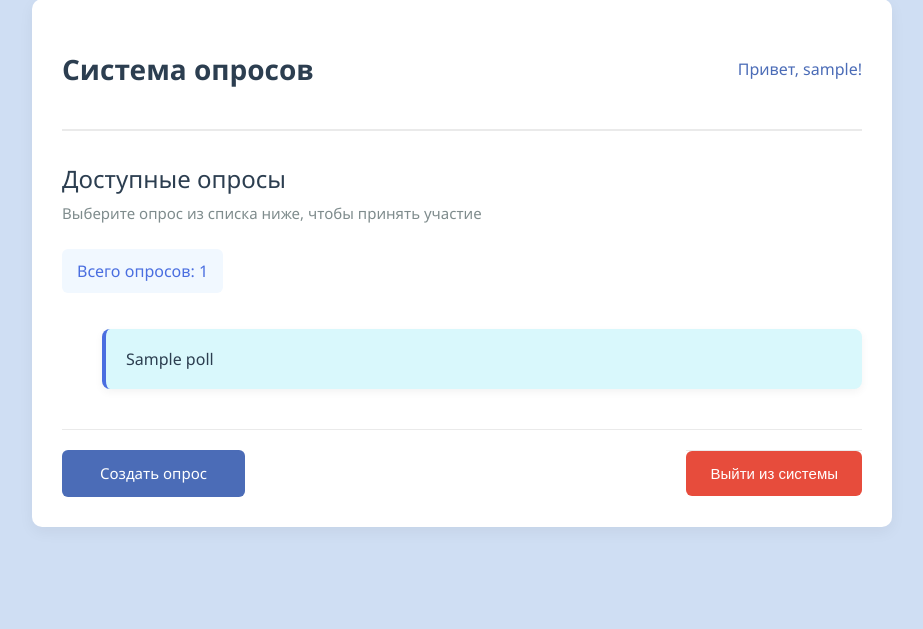
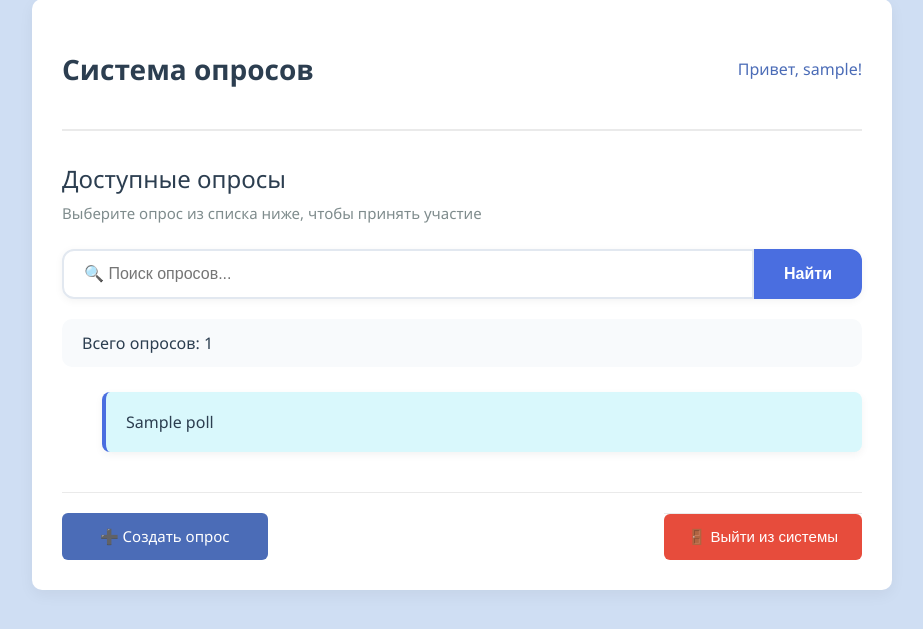
Before and after one commit to LoLk1n-maker/survey-site, a Django app: page / in a window 1280 px wide. Shown: the part 29-658 px from the top of the page, without its empty margins (178-1101 px from the left). Run offline with Django 5.2, Linux system fonts and the light colour scheme; a user stored in the database is signed in; tables that the repository leaves empty hold one stand-in row (values such as "Sample post").

Commit message:
added a search for polls

```diff
--- a/static/css/Home.css
+++ b/static/css/Home.css
@@ -169,3 +169,154 @@ body {
 .logout-form {
     margin: 0;
 }
+
+/* ===== ПОИСКОВАЯ СТРОКА ===== */
+.search-section {
+    margin: 25px 0 20px;
+}
+
+.search-form {
+    width: 100%;
+}
+
+.search-wrapper {
+    display: flex;
+    align-items: center;
+    position: relative;
+    background: white;
+    border-radius: 12px;
+    box-shadow: 0 2px 8px rgba(0, 0, 0, 0.05);
+    transition: box-shadow 0.2s;
+}
+
+.search-wrapper:focus-within {
+    box-shadow: 0 4px 12px rgba(74, 110, 224, 0.15);
+    border-color: #4a6ee0;
+}
+
+.search-input {
+    flex: 1;
+    padding: 14px 20px;
+    border: 2px solid #e2e8f0;
+    border-radius: 12px 0 0 12px;
+    font-size: 16px;
+    outline: none;
+    transition: all 0.2s;
+}
+
+.search-input:focus {
+    border-color: #4a6ee0;
+    border-right-color: #e2e8f0;
+}
+
+.search-btn {
+    padding: 14px 28px;
+    background: #4a6ee0;
+    color: white;
+    border: 2px solid #4a6ee0;
+    border-radius: 0 12px 12px 0;
+    font-size: 16px;
+    font-weight: 600;
+    cursor: pointer;
+    transition: all 0.2s;
+    white-space: nowrap;
+}
+
+.search-btn:hover {
+    background: #3a5ed0;
+    border-color: #3a5ed0;
+}
+
+.clear-search {
+    position: absolute;
+    right: 120px;
+    color: #94a3b8;
+    text-decoration: none;
+    font-size: 18px;
+    padding: 0 10px;
+}
+
+.clear-search:hover {
+    color: #e74c3c;
+}
+
+/* ===== СТАТИСТИКА ПОИСКА ===== */
+.poll-count {
+    background-color: #f8fafc;
+    padding: 12px 20px;
+    border-radius: 10px;
+    margin-bottom: 25px;
+    display: flex;
+    align-items: center;
+    gap: 10px;
+    color: #2c3e50;
+    font-weight: 500;
+    flex-wrap: wrap;
+}
+
+.search-query {
+    background: #4a6ee0;
+    color: white;
+    padding: 4px 12px;
+    border-radius: 20px;
+    font-size: 13px;
+    font-weight: normal;
+}
+
+/* ===== ПОДСВЕТКА РЕЗУЛЬТАТОВ ===== */
+.match-info {
+    display: inline-block;
+    margin-left: 12px;
+    padding: 3px 10px;
+    background: #fff3cd;
+    color: #856404;
+    border-radius: 20px;
+    font-size: 12px;
+    font-weight: normal;
+}
+
+.poll-item {
+    transition: all 0.2s;
+}
+
+.poll-item:hover .match-info {
+    background: #ffe69c;
+}
+
+/* ===== ПУСТЫЕ РЕЗУЛЬТАТЫ ===== */
+.empty-state {
+    text-align: center;
+    padding: 50px 20px;
+    background: #f8fafc;
+    border-radius: 16px;
+    margin: 20px 0;
+}
+
+.empty-state h3 {
+    font-size: 22px;
+    color: #2c3e50;
+    margin-bottom: 12px;
+}
+
+.empty-state p {
+    color: #64748b;
+    margin-bottom: 20px;
+    font-size: 16px;
+}
+
+.reset-search {
+    display: inline-block;
+    padding: 12px 28px;
+    background: #4a6ee0;
+    color: white;
+    text-decoration: none;
+    border-radius: 10px;
+    font-weight: 600;
+    transition: all 0.2s;
+}
+
+.reset-search:hover {
+    background: #3a5ed0;
+    transform: translateY(-2px);
+    box-shadow: 0 4px 12px rgba(74, 110, 224, 0.3);
+}
--- a/survey_game/templates/Home.html
+++ b/survey_game/templates/Home.html
@@ -20,31 +20,71 @@
         <div class="page-title">Доступные опросы</div>
         <div class="page-subtitle">Выберите опрос из списка ниже, чтобы принять участие</div>
 
-        <div class="poll-count">Всего опросов: {{ polls|length }}</div>
+        <!-- ПОИСКОВАЯ СТРОКА -->
+        <div class="search-section">
+            <form method="get" action="{% url 'home' %}" class="search-form">
+                <div class="search-wrapper">
+                    <input
+                        type="text"
+                        name="q"
+                        class="search-input"
+                        placeholder="🔍 Поиск опросов..."
+                        value="{{ query }}"
+                        autocomplete="off"
+                    >
+                    <button type="submit" class="search-btn">Найти</button>
+                    {% if query %}
+                        <a href="{% url 'home' %}" class="clear-search">✕</a>
+                    {% endif %}
+                </div>
+            </form>
+        </div>
 
+        <!-- СТАТИСТИКА ПОИСКА -->
+        <div class="poll-count">
+            {% if query %}
+                Найдено опросов: {{ search_result_count }} из {{ total_polls }}
+                <span class="search-query">по запросу "{{ query }}"</span>
+            {% else %}
+                Всего опросов: {{ polls|length }}
+            {% endif %}
+        </div>
+
+        <!-- РЕЗУЛЬТАТЫ ПОИСКА -->
         {% if polls %}
             <ul class="polls-list">
                 {% for poll in polls %}
                     <li class="poll-item">
-                <a href="/vote/{{ poll.id }}/" class="poll-link">{{ poll.name }}</a>
+                        <a href="/vote/{{ poll.id }}/" class="poll-link">
+                            {{ poll.name }}
+                            {% if query %}
+                                <!-- Подсветка совпадений (опционально) -->
+                                <span class="match-info">содержит "{{ query }}"</span>
+                            {% endif %}
+                        </a>
                     </li>
                 {% endfor %}
             </ul>
         {% else %}
             <div class="empty-state">
+                {% if query %}
+                    <h3>😕 Ничего не найдено</h3>
+                    <p>По запросу "{{ query }}" опросов не найдено.</p>
+                    <a href="{% url 'home' %}" class="reset-search">Сбросить поиск</a>
+                {% else %}
                     <h3>Опросы отсутствуют</h3>
                     <p>В данный момент нет доступных опросов.</p>
+                {% endif %}
             </div>
         {% endif %}
 
         <div class="bottom-actions">
-            <a href="/create" class="create-poll-btn">Создать опрос</a>
+            <a href="/create" class="create-poll-btn">➕ Создать опрос</a>
             <form method="post" action="{% url 'logout' %}" class="logout-form">
                 {% csrf_token %}
-                <button type="submit" class="logout-btn">Выйти из системы</button>
+                <button type="submit" class="logout-btn">🚪 Выйти из системы</button>
             </form>
         </div>
     </div>
-
 </body>
 </html>
--- a/survey_game/views.py
+++ b/survey_game/views.py
@@ -17,10 +17,26 @@ def register(request):
         form = UserRegistrationForm()
     return render(request, 'register.html', {'form': form})
 
+
 @login_required
 def home(request):
-    polls = Poll.objects.all()
-    return render(request, 'Home.html', {'polls': polls})
+    polls = Poll.objects.all().order_by('name')
+    query = request.GET.get('q', '')  # Получаем поисковый запрос из URL
+
+    print(query)
+    if query:
+        # Поиск по названию опроса
+        polls = Poll.objects.filter(name__icontains=query).order_by("name")
+
+
+
+    context = {
+        'polls': polls,
+        'query': query,  # передаем запрос обратно в шаблон
+        'total_polls': Poll.objects.count(),  # общее количество опросов
+        'search_result_count': polls.count() if query else None,  # количество найденных
+    }
+    return render(request, 'Home.html', context)
 
 @login_required
 def vote(request, poll_id):
```
Lines whose indentation alone changed are shown as unchanged.
